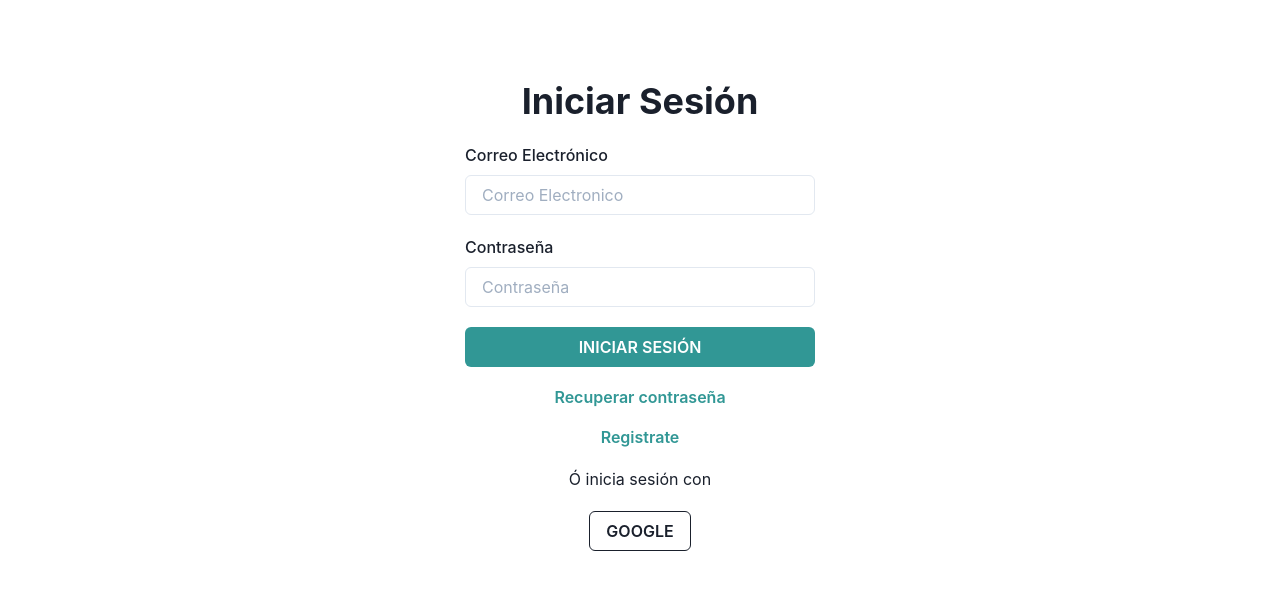
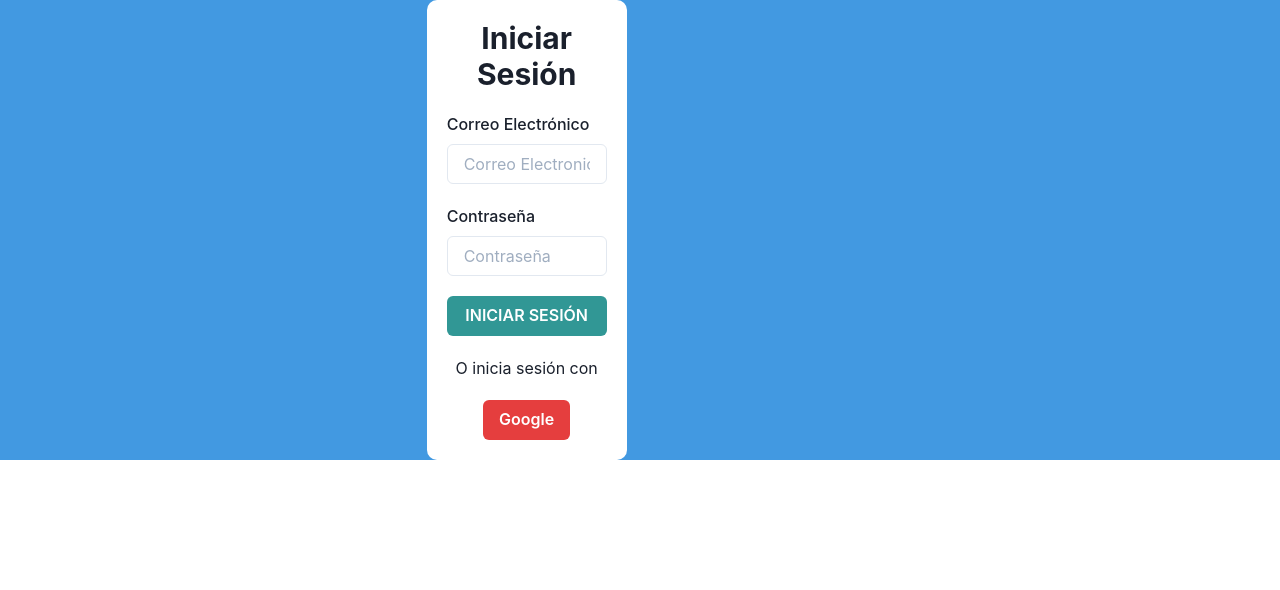
Before and after one commit to alonso329/Photon, a React (Create React App) app in the folder photon-app/: page /login in a window 1280 px wide. Shown: the top 590 px of the page. Built offline with nearby package versions, Linux system fonts and the light colour scheme.

Commit message:
adding diego's components (item and itemList))

```diff
--- a/photon-app/src/login.jsx
+++ b/photon-app/src/login.jsx
@@ -3,22 +3,27 @@ import {
   Button,
   FormControl,
   FormLabel,
-  Grid,
-  GridItem,
   Heading,
   HStack,
   Input,
   Text,
   VStack,
+  Grid,
+  GridItem,
 } from "@chakra-ui/react";
 import { ChakraProvider } from "@chakra-ui/react";
 
 export default function Login() {
   return (
     <ChakraProvider>
-      <Box m="auto" maxW="350px" align="center" as="form" mt={20}>
+      <Grid
+        templateColumns="repeat(3, 1fr)"
+        bg="blue.400"
+      >
+        <GridItem colStart={2} rowStart={2}>
+          <Box align="center" as="form" bgColor="white" p={5} borderRadius={10} maxW="200px">
             <VStack spacing={5}>
-          <Heading>Iniciar Sesión</Heading>
+              <Heading size="lg">Iniciar Sesión</Heading>
               <FormControl id="email">
                 <FormLabel>Correo Electrónico</FormLabel>
                 <Input type="email" placeholder="Correo Electronico" />
@@ -35,20 +40,14 @@ export default function Login() {
               >
                 INICIAR SESIÓN
               </Button>
-          <Button colorScheme="teal" variant="link">
-            Recuperar contraseña
+              <Text>O inicia sesión con</Text>
+                <Button colorScheme="red">
+                  Google
                 </Button>
-          <Button colorScheme="teal" variant="link" p={0} m={0}>
-            Registrate
-          </Button>
-          <Text>Ó inicia sesión con</Text>
-          <HStack spacing={2}>
-            <Button colorScheme="google" variant="outline">
-              GOOGLE
-            </Button>
-          </HStack>
             </VStack>
           </Box>
+        </GridItem>
+      </Grid>
     </ChakraProvider>
   );
 }
```
Also changed, not shown: photon-app/src/components/item.jsx (added, +30 -0 lines), photon-app/src/components/itemlist.jsx (added, +60 -0 lines). Lines whose indentation alone changed are shown as unchanged.
